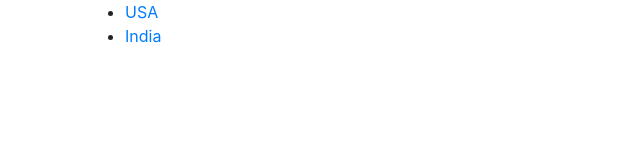
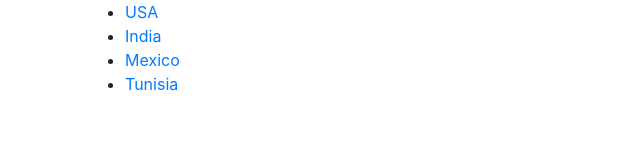
Before and after one commit to prakashm/angular-model-forms, an Angular app: page /#/ in a window 1280 px wide. Shown: the top 160 px of the page, without its empty margins (0-640 px from the left). Built offline with nearby package versions, Linux system fonts and the light colour scheme.

Commit message:
fixing UI

```diff
--- a/src/app/app.component.html
+++ b/src/app/app.component.html
@@ -20,6 +20,12 @@
     <li>
       <a [routerLink]="['/create', 2]" routerLinkActive="active">India</a>
     </li>
+    <li>
+      <a [routerLink]="['/create', 3]" routerLinkActive="active">Mexico</a>
+    </li>
+    <li>
+      <a [routerLink]="['/create', 4]" routerLinkActive="active">Tunisia</a>
+    </li>
   </ul>
 </nav>
 <router-outlet></router-outlet>
--- a/src/app/shared.service.ts
+++ b/src/app/shared.service.ts
@@ -35,9 +35,9 @@
     },
     {
       type: "radio",
-      name: "country",
-      label: "Country",
-      value: "in",
+      name: "gender",
+      label: "Gender",
+      value: "m",
       required: true,
       options: [{ key: "m", label: "Male" }, { key: "f", label: "Female" }]
     },
@@ -62,7 +62,7 @@
     {
       type: "text",
       name: "lastName",
-      label: "Last Name",
+      label: "Sur Name",
       value: "",
       required: true
     },
```
